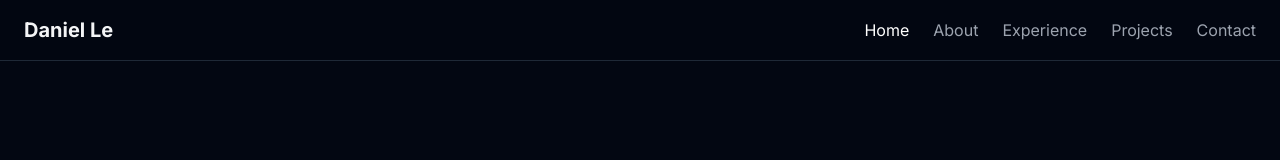
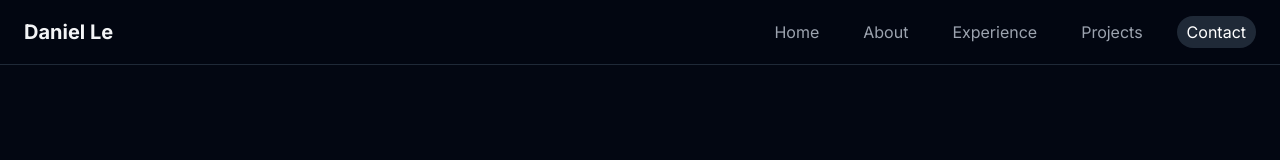
Before and after one commit to Danie1Le/Danie1Le.github.io, a Next.js app: page / in a window 1280 px wide. Shown: the top 160 px of the page. Built offline with nearby package versions, Linux system fonts and the light colour scheme.

Commit message:
highlight icons on navbar for specific section

```diff
--- a/components/Portfolio.tsx
+++ b/components/Portfolio.tsx
@@ -37,6 +37,13 @@ export default function Portfolio() {
     const handleScroll = () => {
       const sections = ["hero", "about", "experience", "projects", "contact"]
       const scrollPosition = window.scrollY + 100
+
+      // Check if user has scrolled to the bottom of the page
+      const isAtBottom = window.innerHeight + window.scrollY >= document.documentElement.scrollHeight - 50
+      if (isAtBottom) {
+        setActiveSection("contact")
+        return
+      }
 
       for (let i = sections.length - 1; i >= 0; i--) {
         const section = document.getElementById(sections[i])
--- a/components/navBar.tsx
+++ b/components/navBar.tsx
@@ -24,8 +24,10 @@ export default function Navigation({ activeSection, scrollToSection }: Navigatio
               <button
                 key={item.id}
                 onClick={() => scrollToSection(item.id)}
-                className={`transition-colors hover:text-white ${
-                  activeSection === item.id ? "text-white" : "text-gray-400"
+                className={`px-2.5 py-1 rounded-full transition-all duration-300 ${
+                  activeSection === item.id
+                    ? "bg-gray-800 text-white"
+                    : "text-gray-400 hover:text-white"
                 }`}
               >
                 {item.label}
```
